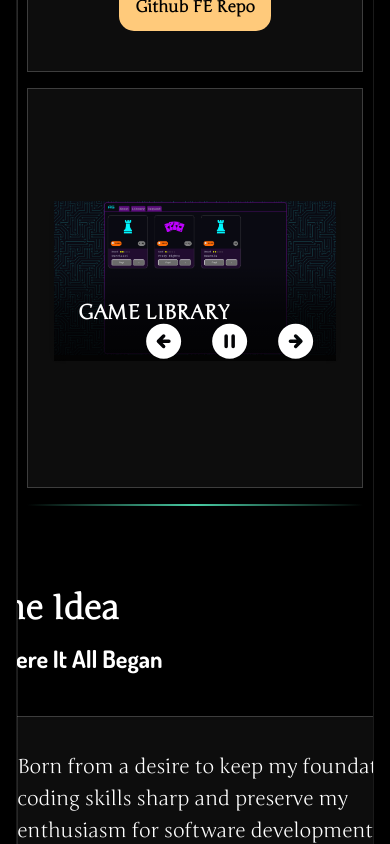
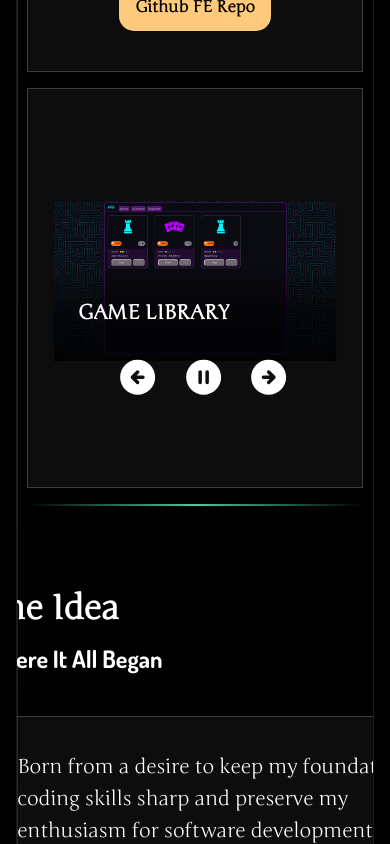
Before and after one commit to elysableu/portfolio, a Vue app: page /projects/agarcade in a window 390 px wide. Shown: the part 1000-1844 px from the top of the page. Built offline with nearby package versions, Linux system fonts and the light colour scheme.

Commit message:
Adjust ticker control position on mobile screens

```diff
--- a/src/components/shared/ticker/Ticker.vue
+++ b/src/components/shared/ticker/Ticker.vue
@@ -3,6 +3,9 @@ import { ref, computed, onMounted, onUnmounted } from 'vue'
 import { getAssetPath } from '@/utils/assets'
 import TickerItem from './TickerItem.vue'
 import type { TickerItemType } from '@/types/data.models'
+import { isTickerImage } from '@/utils/typeGuards'
+import { isIterationStatement } from 'typescript'
+
 
 interface Props {
   title?: string
@@ -112,7 +115,7 @@ onUnmounted(() => {
       <div v-if="currentItem" class="ticker-wrapper">
         <TickerItem :key="currentItem.id" :item="currentItem" />
       </div>
-      <div v-if="currentItem && items.length > 1" class="ticker-controls">
+      <div v-if="currentItem && items.length > 1" class="ticker-controls" :class="{'is-ticker-image': isTickerImage(currentItem) }">
         <button
           @click="previousSlide"
           class="ticker-button"
@@ -266,7 +269,11 @@ onUnmounted(() => {
 
   /* Tablet portrait (600px - 768px) */
   @media screen and (max-width: 768px) {
-
+    .ticker-controls.is-ticker-image {
+      right: auto;
+      left: auto;
+      bottom: calc(-1 * var(--spacing-xs));
+    }
   }
 
   /* Large phones (480px - 600px) */
```
